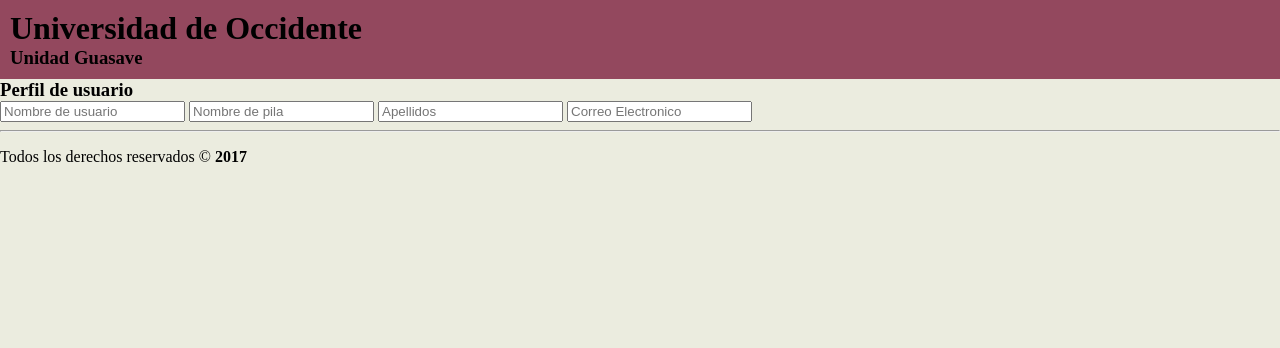
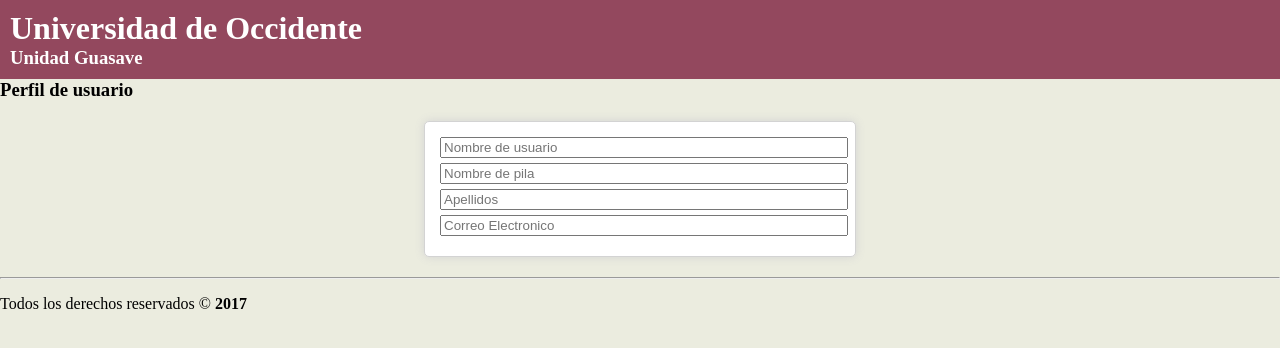
Before and after one commit to german19/sitio_web, a PHP site: page /perfil.html in a window 1280 px wide. Shown: the top 348 px of the page. Run offline with PHP 8.4, Linux system fonts and the light colour scheme.

Commit message:
Ultimo Commit Adios

```diff
--- a/css/styles.css
+++ b/css/styles.css
@@ -15,51 +15,63 @@ body{
 #encabezado{
     background-color: #93485E;
     padding: 10px;
-    color: #000;
+    color: #ffffff;
+
     /*color: rgb(255, 255, 0);
     color: rgb(255, 255, 0,.5);
     color: white;*/
 }
 /*Tipo close*/
-#login-form{
+#login-form {
     width: 370px;
     margin: 20px auto;
     padding: 15px;
-
-    background-color: white;
-    border:  1px solid lightgray;
-    border-radius: 5px;
-    box-shadow: 0 0 10px lightgray;
-
-
-
     /*
-    margin: 10px; Aplica los 4 lados
-    margin: 10px 15px; Aplica arriva y abajo 10 px  izq y der 15 px
-    margin: 5px 10px 15px;   Aplica 5 arriva 10 izq y der y 15 abajo
-    margin 1px 2px 3px
-
-
+    margin: 10px; aplica a los 4 lados
+    margin: 10px 15px; aplica arriba y abajo 10px, izquierda y derecha 15px
+    margin: 5px 10px 15px; aplica 5px arriba, 10px izquierda y derecha, 15px abajo
+    margin: 1px 2px 3px 4px; aplica 1px arriba, 2px derecha, 3px abajo, 4px izquierda
     */
 }
 
-#login-form .input{
+#profile-form {
+    width: 400px;
+    margin: 20px auto;
+    padding: 15px;
+}
+#profile-form * {
+    display: block;
+    width: 100%;
+    margin-bottom: 5px;
+}
+.form {
+    background-color: white;
+    border: 1px solid lightgray;
+    border-radius: 5px;
+    box-shadow: 0 0 10px lightgray;
+}
+
+#login-form .input {
     width: 98%;
     font-size: 1em;
 }
-#login-form .control
-{
+
+#login-form .control {
     margin-bottom: 20px;
 }
 
-#login-form .control label{
+#login-form .control label {
     font-size: 1.2em;
+}
 
-}
-#login-form button{
+#login-form button {
+    /* shorthand */
     border: 1px solid lightgray;
+    /* border-width: 1px;
+       border-style: solid;
+       border-color: lightgray;*/
     border-radius: 5px;
-padding:  5px 10px;
+    padding: 5px 10px;
     font-size: 1em;
     width: 100%;
     margin: 10px 0;
@@ -91,6 +103,3 @@ margin: 10px 0;
 .oculto{
     display: none;
 }
-#profile-form{
-
-}
```
Also changed, not shown: login.php (+9 -4 lines), usuario.php (+8 -0 lines). Lines whose indentation alone changed are shown as unchanged.
